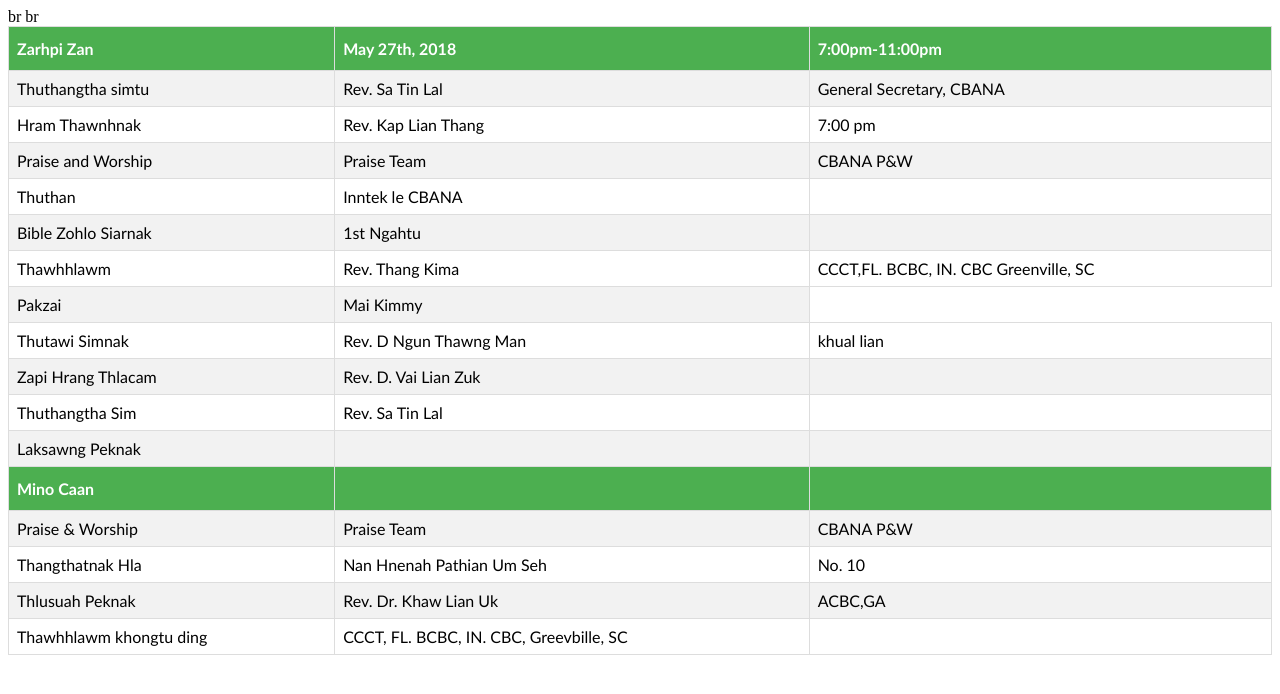
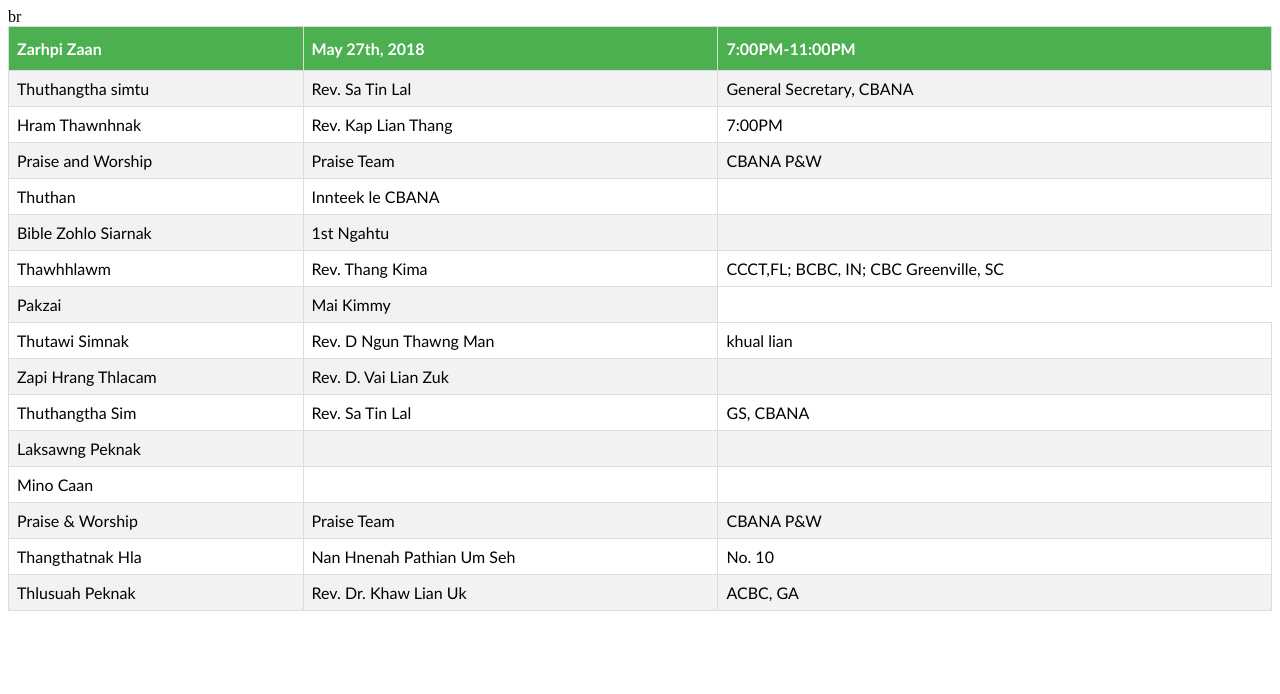
Before and after one commit to cbana2k18/program, a plain HTML site: page index7.html in a window 1280 px wide. Drawn offline with Linux system fonts and the light colour scheme.

Commit message:
Update index7.html

```diff
--- a/index7.html
+++ b/index7.html
@@ -60,9 +60,9 @@ li a {
 
 <table id="customers">
   <tr>
-    <th>Zarhpi Zan</th>
+    <th>Zarhpi Zaan</th>
     <th>May 27th, 2018</th>
-    <th>7:00pm-11:00pm</th>
+    <th>7:00PM-11:00PM</th>
   </tr>
   <tr>
     <td>Thuthangtha simtu</td>
@@ -73,7 +73,7 @@ li a {
   <tr>
     <td>Hram Thawnhnak</td>
     <td>Rev. Kap Lian Thang</td>
-    <td>7:00 pm</td>
+    <td>7:00PM</td>
   </tr>
   <tr>
     <td>Praise and Worship</td>
@@ -82,7 +82,7 @@ li a {
   </tr>
   <tr>
     <td>Thuthan</td>
-    <td>Inntek le CBANA</td>
+    <td>Innteek le CBANA</td>
     <td></td>
   </tr>
   <tr>
@@ -93,7 +93,7 @@ li a {
     <tr>
     <td>Thawhhlawm</td>
     <td>Rev. Thang Kima</td>
-    <td>CCCT,FL. BCBC, IN. CBC Greenville, SC</td>
+    <td>CCCT,FL; BCBC, IN; CBC Greenville, SC</td>
   </tr>
   <tr>
     <td>Pakzai</td>
@@ -112,7 +112,7 @@ li a {
   <tr>
     <td>Thuthangtha Sim</td>
     <td>Rev. Sa Tin Lal</td>
-      <td></td>
+      <td>GS, CBANA</td>
   </tr>
      <tr>
     <td>Laksawng Peknak</td>
@@ -120,9 +120,9 @@ li a {
     <td></td>
   </tr>
     <tr>
-    <th>Mino Caan</th>
-    <th></th>
-    <th></th>
+    <td>Mino Caan</td>
+    <td></td>
+    <td></td>
   </tr>
   <tr>
     <td>Praise & Worship</td>
@@ -137,14 +137,7 @@ li a {
   <tr>
     <td>Thlusuah Peknak</td>
     <td>Rev. Dr. Khaw Lian Uk</td>
-    <td>ACBC,GA</td>
-  </tr>
-    br
-
-     <tr>
-    <td>Thawhhlawm khongtu ding</td>
-    <td>CCCT, FL. BCBC, IN. CBC, Greevbille, SC</td>
-    <td></td>
+    <td>ACBC, GA</td>
   </tr>
 </table>
 </body>
```
